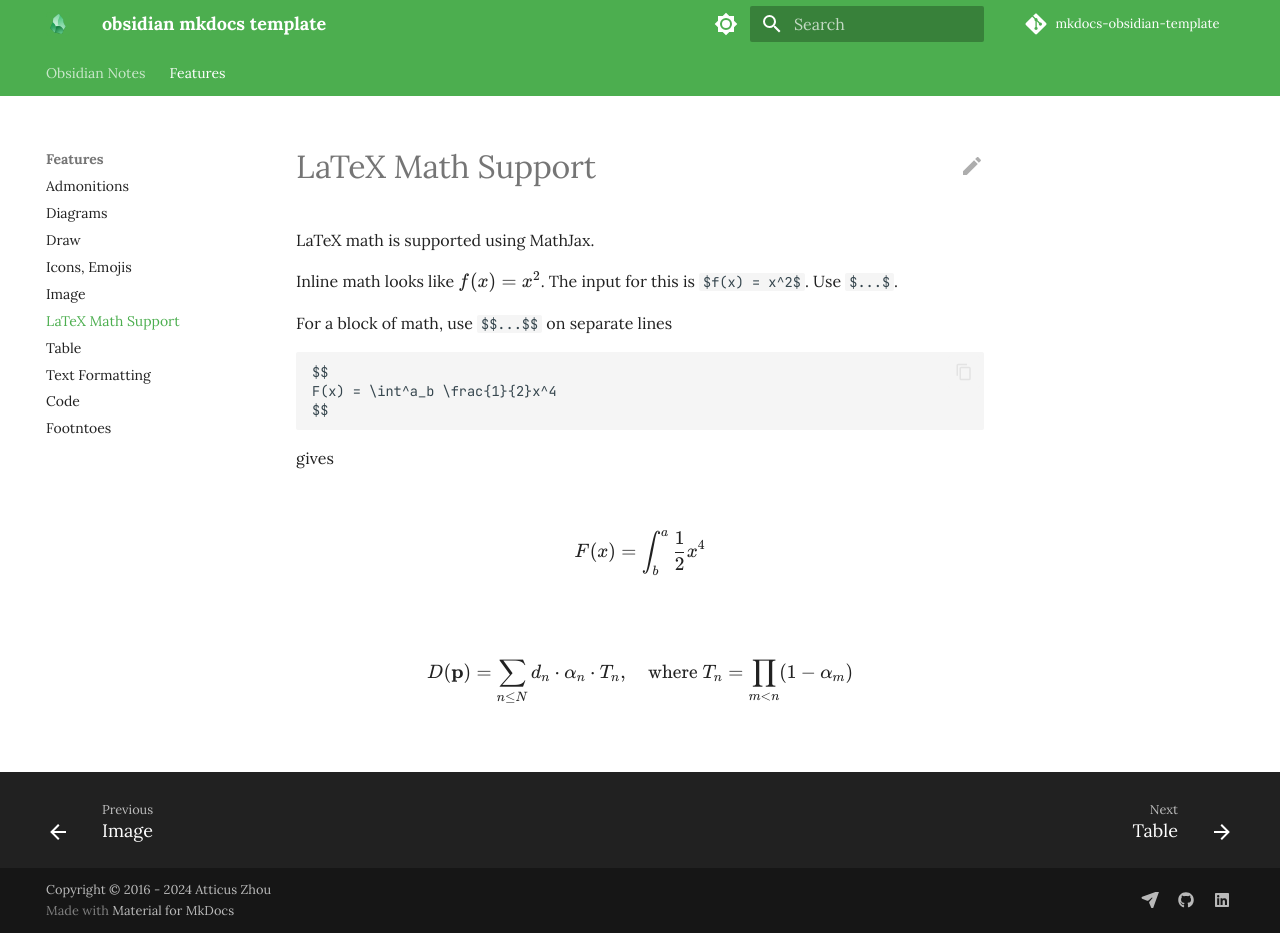
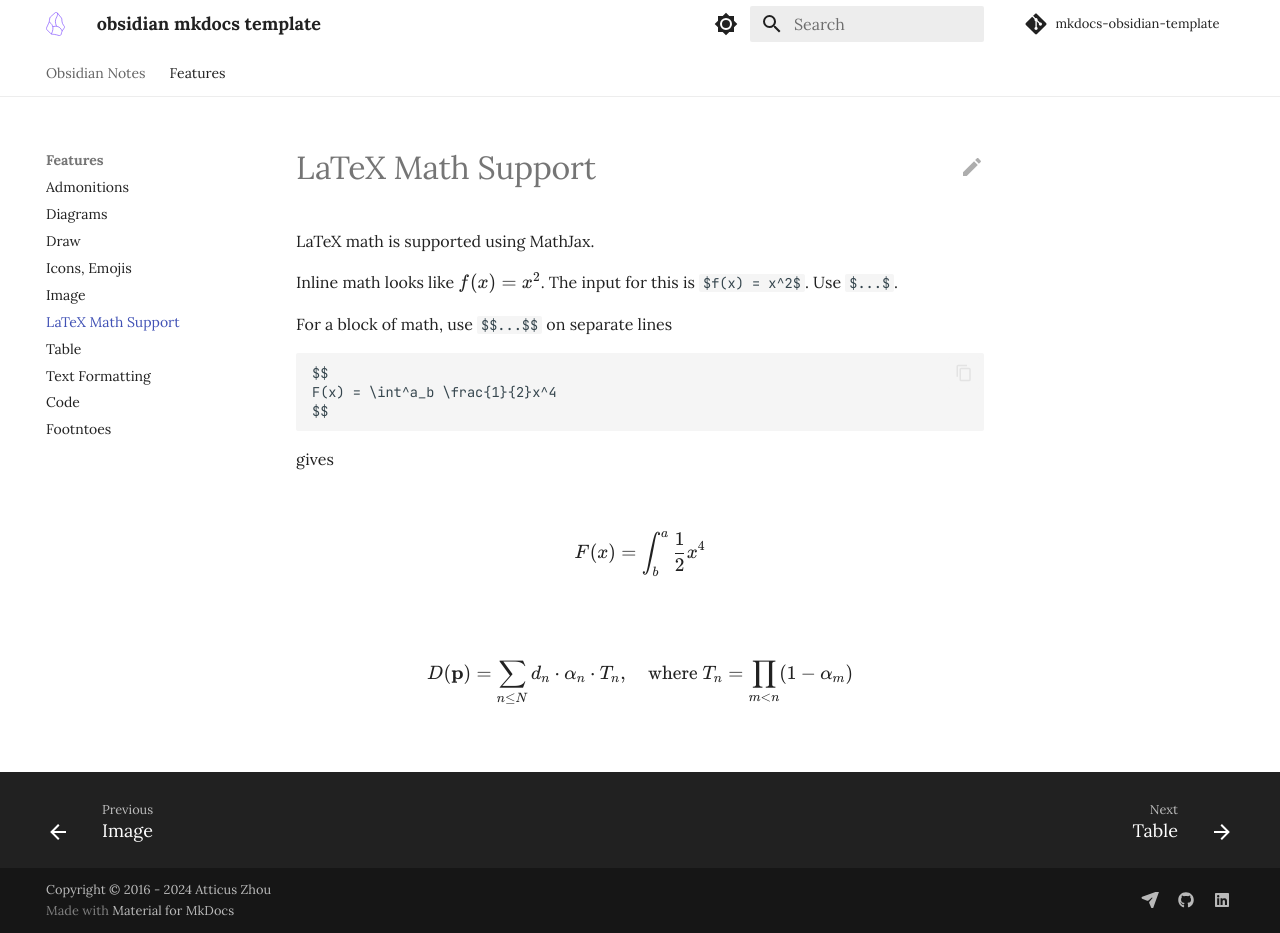
Before and after one commit to Atticuszz/mkdocs-obsidian-template, an MkDocs documentation site: the page built from docs/Features/LaTeX Math Support.md, in a window 1280 px wide and 933 px high. Built offline with MkDocs 1.6.1 and Material for MkDocs 9.7.7, drawn with Linux system fonts in a browser that asks for light colours; comment, search, counter and statistics services are not loaded.

Commit message:
update ui

```diff
--- a/mkdocs.yml
+++ b/mkdocs.yml
@@ -51,7 +51,7 @@
     # Light mode
     - media: "(prefers-color-scheme: light)"
       scheme: default
-      primary: green
+      primary: white
       accent: green
       toggle:
         icon: material/brightness-7
@@ -60,8 +60,8 @@
     # Dark mode
     - media: "(prefers-color-scheme: dark)"
       scheme: slate
-      primary: green
-      accent: green
+      primary: black
+      accent: deep purple
       toggle:
         icon: material/brightness-4
         name: Switch to light mode
--- a/pyproject.toml
+++ b/pyproject.toml
@@ -13,7 +13,7 @@
 ]
 
 [project.scripts]
-format_md=".scripts:convert_obsidian_callouts"
+format_md="scripts:convert_obsidian_callouts"
 
 [tool.uv]
 dev-dependencies = [
```
Also changed, not shown: assets/icon/obsidian.svg.
